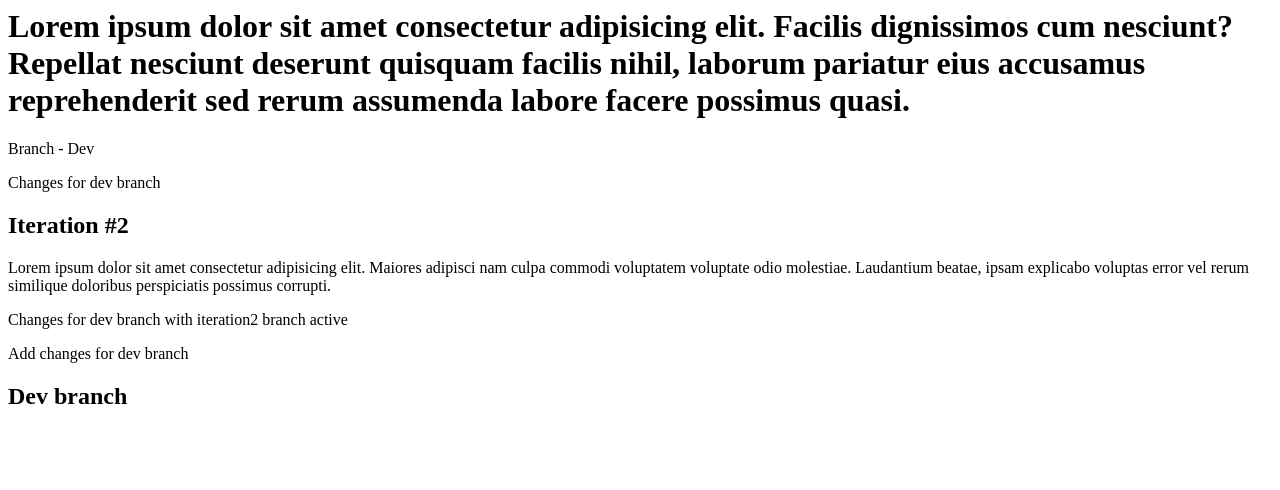
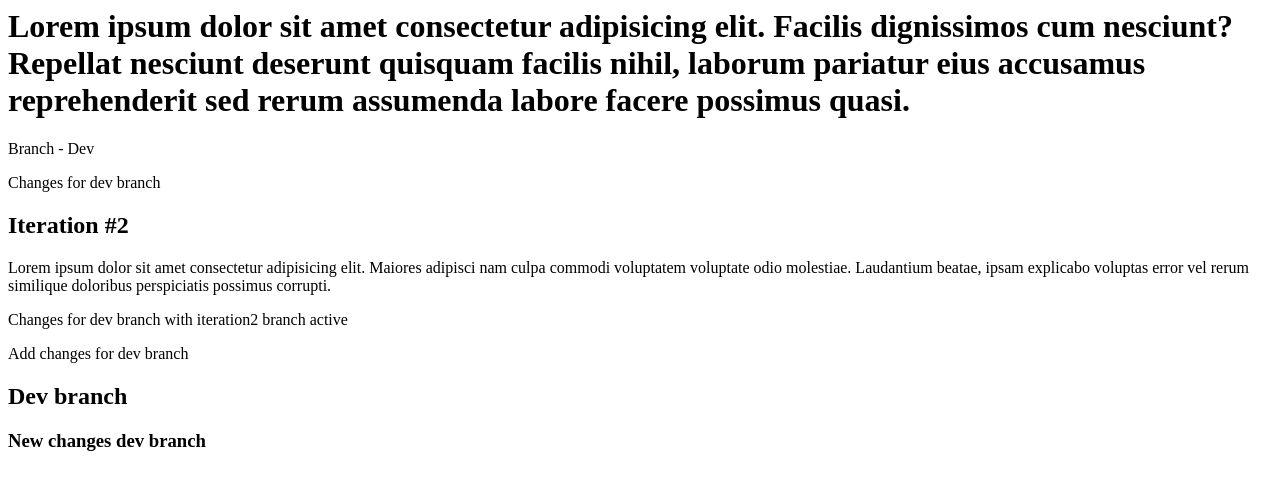
Before and after one commit to rbahena/BranchUnionPractice, a plain HTML site: page index.html in a window 1280 px wide. Drawn offline with Linux system fonts and the light colour scheme.

Commit message:
Update changes to index in dev branch

```diff
--- a/index.html
+++ b/index.html
@@ -20,3 +20,5 @@
 <p>Add changes for dev branch</p>
 
 <h2>Dev branch</h2>
+
+<h3>New changes dev branch</h3>
```
